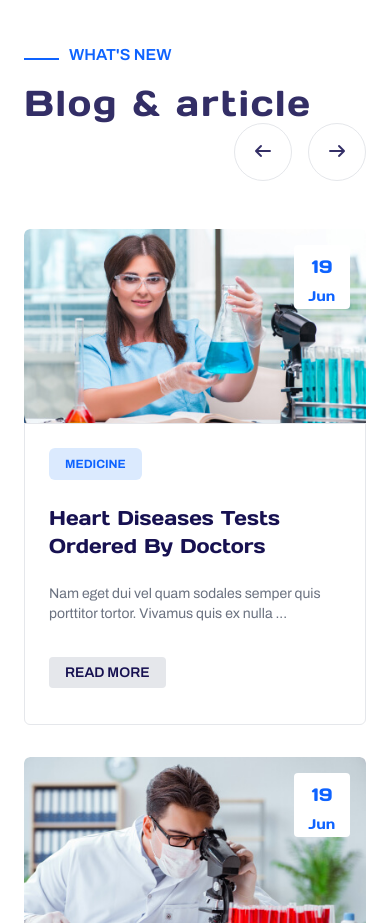
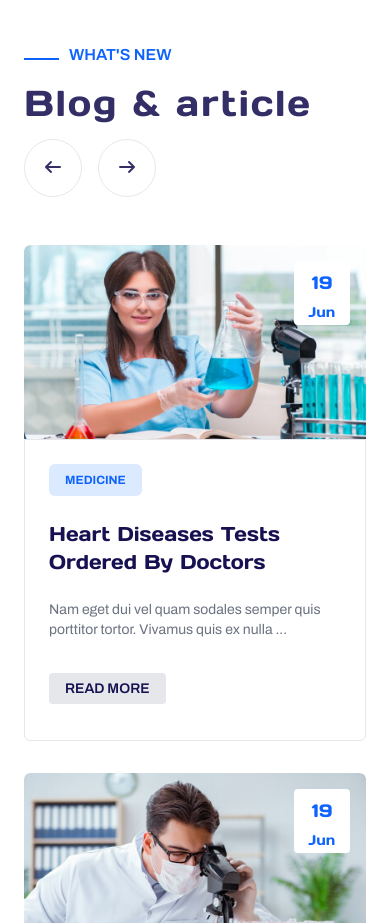
Before and after one commit to mehedi1315/doctor-web, a website: page public/index.html in a window 390 px wide. Shown: the part 3720-4643 px from the top of the page. Drawn offline with Linux system fonts and the light colour scheme.

Commit message:
button flex fixed

```diff
--- a/public/index.html
+++ b/public/index.html
@@ -336,7 +336,7 @@
           <div class="w-full sm:w-1/2 ">
             <h2 class=" text-doctor-border text-4xl lg:text-5xl font-medium tracking-wider font-days-one">Blog & article</h2>
           </div>
-          <div class="w-full sm:w-1/2 flex justify-end gap-4">
+          <div class="w-full sm:w-1/2 flex justify-start sm:justify-end gap-4 pt-4 sm:pt-0">
             <a href="#" class="px-5 py-4 rounded-full border text-doctor-border hover:bg-doctor-border hover:text-white">
               <i class="fa-solid fa-arrow-left"></i>
             </a>
```
Also changed, not shown: src/css/tailwind.css.
